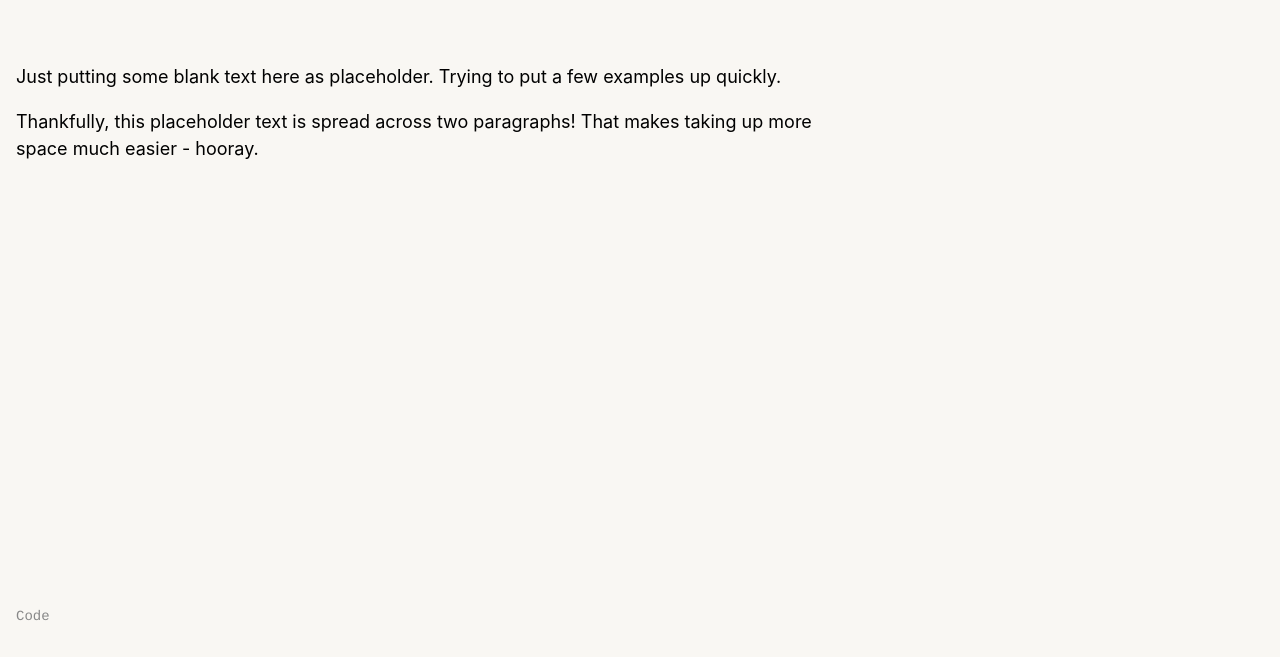
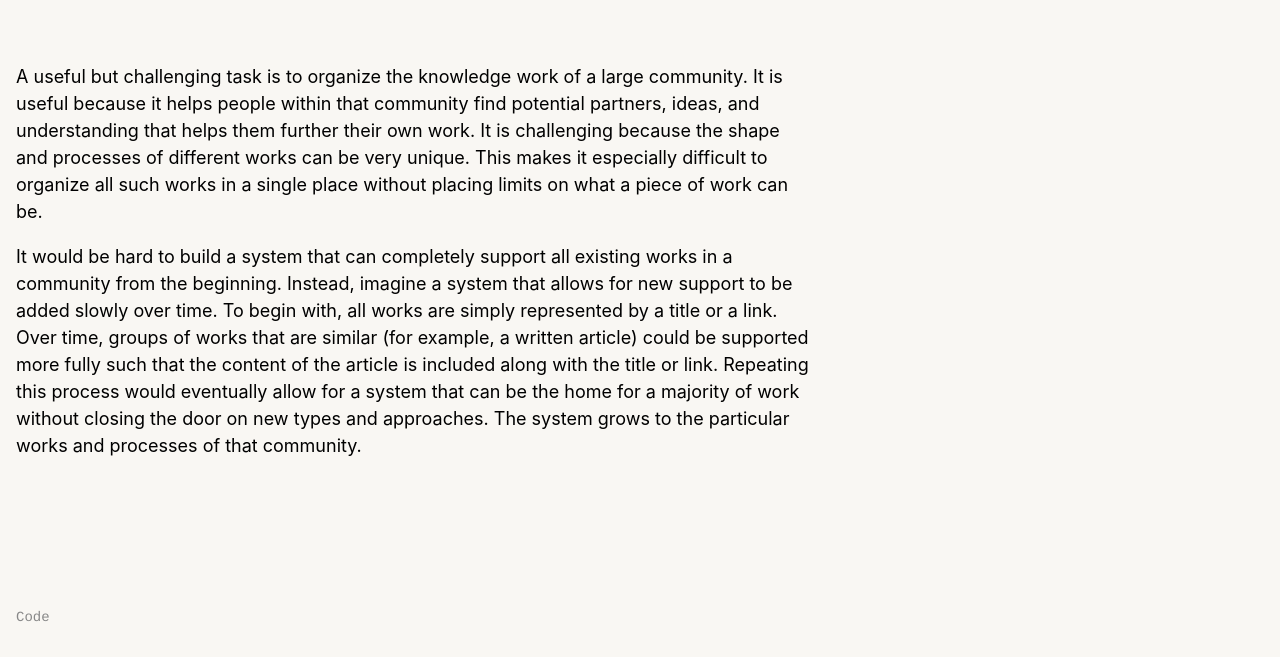
Before and after one commit to knowledgefutures/211, a website: page posts/community-dashboard/index.html in a window 1280 px wide. Shown: the part 144-801 px from the top of the page. Drawn offline with Linux system fonts and the light colour scheme.

Commit message:
Add weekend changes

```diff
--- a/editor/script.js
+++ b/editor/script.js
@@ -60,7 +60,8 @@ const parseWords = () => {
 				hasInvalidWords = true;
 			}
 			const countNode = document.createElement('span');
-			countNode.textContent = wordObject ? wordObject.rank : '5000+';
+			// countNode.innerHTML = wordObject ? `2<sup>${Math.log2(wordObject.rank).toFixed(3)}</sup> (${wordObject.rank})` : '5000+';
+			countNode.innerHTML = wordObject ? wordObject.rank : '5000+';
 			wordNode.className = isValid ? 'valid' : 'not-valid';
 			wordNode.appendChild(textnode);
 			wordNode.appendChild(countNode);
--- a/posts/community-dashboard/index.html
+++ b/posts/community-dashboard/index.html
@@ -27,12 +27,23 @@
 			</div>
 			<div>
 				<p>
-					Just putting some blank text here as placeholder. Trying to put a few examples
-					up quickly.
+					A useful but challenging task is to organize the knowledge work of a large
+					community. It is useful because it helps people within that community find
+					potential partners, ideas, and understanding that helps them further their own
+					work. It is challenging because the shape and processes of different works can
+					be very unique. This makes it especially difficult to organize all such works in
+					a single place without placing limits on what a piece of work can be.
 				</p>
 				<p>
-					Thankfully, this placeholder text is spread across two paragraphs! That makes
-					taking up more space much easier - hooray.
+					It would be hard to build a system that can completely support all existing
+					works in a community from the beginning. Instead, imagine a system that allows
+					for new support to be added slowly over time. To begin with, all works are
+					simply represented by a title or a link. Over time, groups of works that are
+					similar (for example, a written article) could be supported more fully such that
+					the content of the article is included along with the title or link. Repeating
+					this process would eventually allow for a system that can be the home for a
+					majority of work without closing the door on new types and approaches. The
+					system grows to the particular works and processes of that community.
 				</p>
 			</div>
 		</main>
--- a/style.css
+++ b/style.css
@@ -98,6 +98,14 @@ footer {
 }
 #post-list {
 	font-family: -apple-system, BlinkMacSystemFont, 'Segoe UI', Roboto, Helvetica, Arial, sans-serif;
+}
+.heading {
+	font-size: 1.5em;
+	color: #999;
+	border-bottom: 1px solid #ccc;
+	max-width: 500px;
+	/* font-weight: bold; */
+	margin: 2em 0em 1em;
 }
 
 .post-listing {
```
Also changed, not shown: editor/index.html (+1 -1 lines), index.html (+2 -1 lines).
